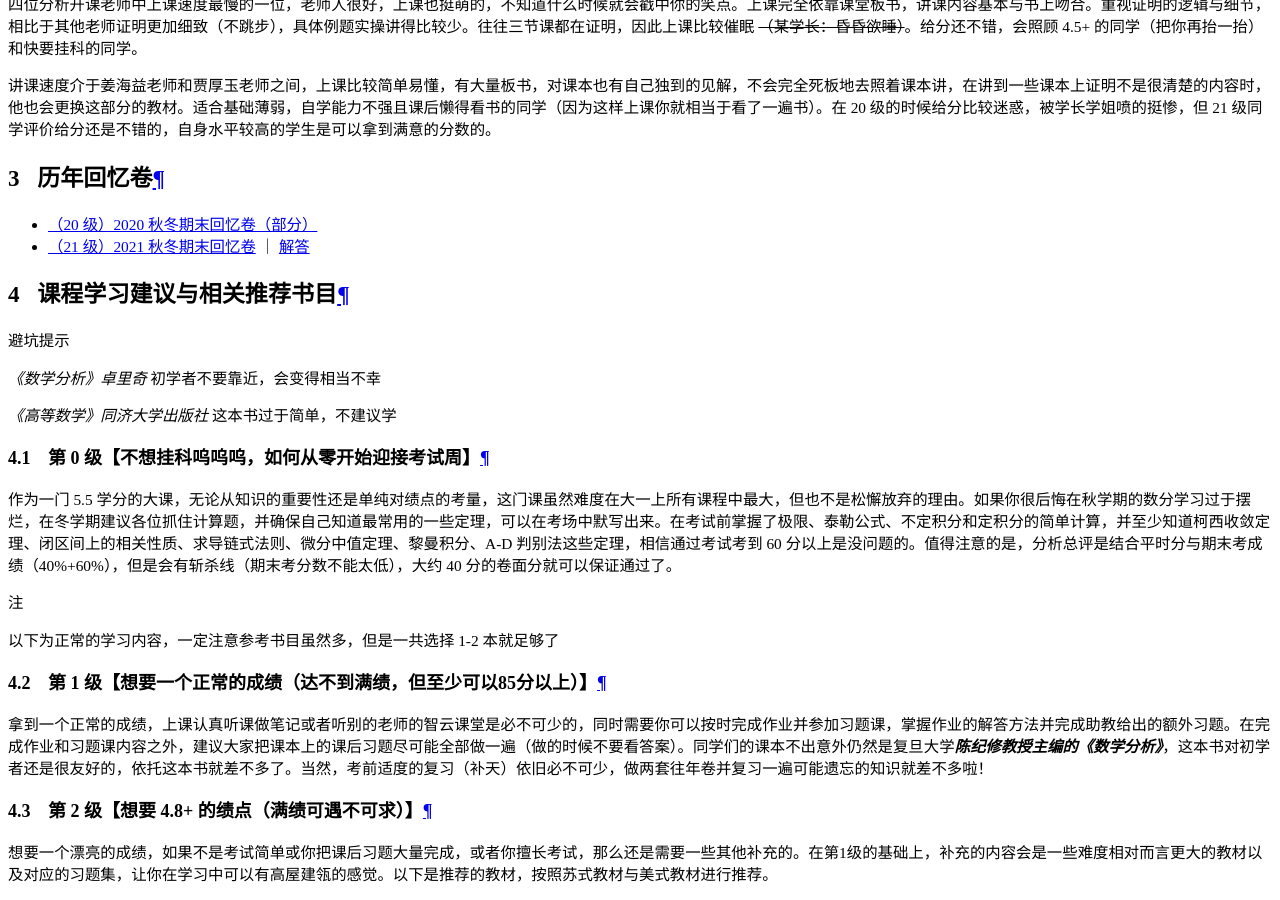
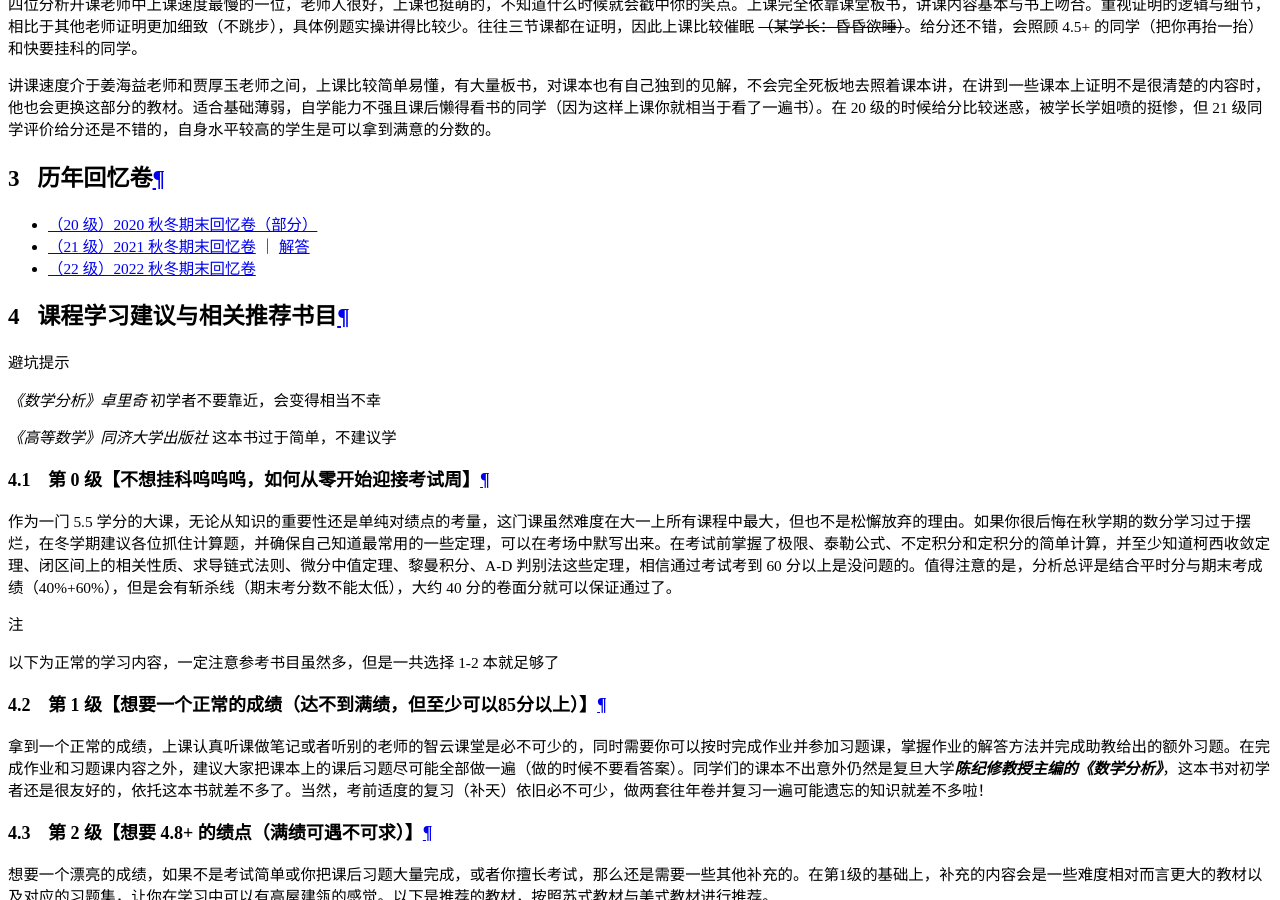
Before and after one commit to ZJU-Turing/TuringCourses, an MkDocs documentation site: the page built from docs/math_phys/math_analysis1/index.md, in a window 1280 px wide and 900 px high, scrolled down 17924 px. Built offline with MkDocs 1.6.1 and Material for MkDocs 9.7.7, drawn with Linux system fonts in a browser that asks for light colours; comment, search, counter and statistics services are not loaded.

Commit message:
docs: 添加 2022 数分Ⅰ期末回忆卷 (#32)

```diff
--- a/docs/math_phys/math_analysis1/index.md
+++ b/docs/math_phys/math_analysis1/index.md
@@ -25,6 +25,7 @@
 ## 历年回忆卷
 - [（20 级）2020 秋冬期末回忆卷（部分）](%E6%95%B0%E5%AD%A6%E5%88%86%E6%9E%90%EF%BC%88%E7%94%B2%EF%BC%89I%EF%BC%88H%EF%BC%892020%E7%A7%8B%E5%86%AC%E6%9C%9F%E6%9C%AB%E9%83%A8%E5%88%86%E5%9B%9E%E5%BF%86%E5%8D%B7.pdf)
 - [（21 级）2021 秋冬期末回忆卷](%E6%95%B0%E5%AD%A6%E5%88%86%E6%9E%90%EF%BC%88%E7%94%B2%EF%BC%89I%EF%BC%88H%EF%BC%892021%E7%A7%8B%E5%86%AC%E6%9C%9F%E6%9C%AB%E5%9B%9E%E5%BF%86%E5%8D%B7.pdf) ｜ [解答](%E6%95%B0%E5%AD%A6%E5%88%86%E6%9E%90%EF%BC%88%E7%94%B2%EF%BC%89I%EF%BC%88H%EF%BC%892021%E7%A7%8B%E5%86%AC%E6%9C%9F%E6%9C%AB%E5%9B%9E%E5%BF%86%E5%8D%B7%E8%A7%A3%E7%AD%94.pdf)
+- [（22 级）2022 秋冬期末回忆卷](%E6%95%B0%E5%AD%A6%E5%88%86%E6%9E%90%EF%BC%88%E7%94%B2%EF%BC%89I%EF%BC%88H%EF%BC%892022%E7%A7%8B%E5%86%AC%E6%9C%9F%E6%9C%AB%E5%9B%9E%E5%BF%86%E5%8D%B7.pdf)
 
 ## 课程学习建议与相关推荐书目
 
```
Also changed, not shown: 2 other files.
